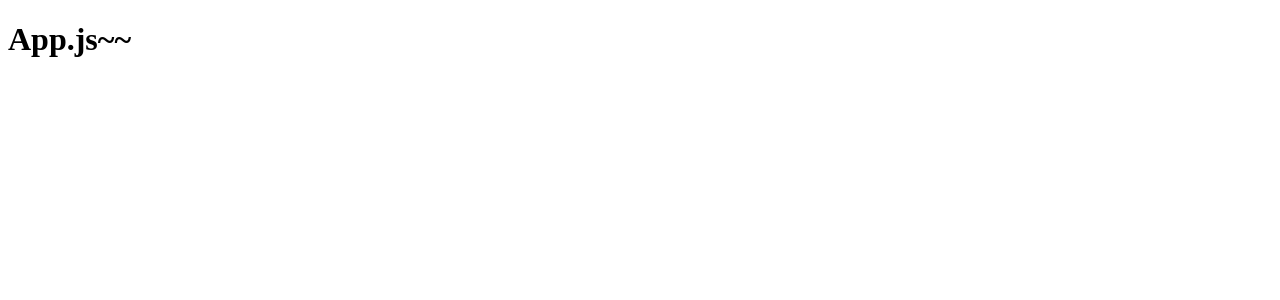
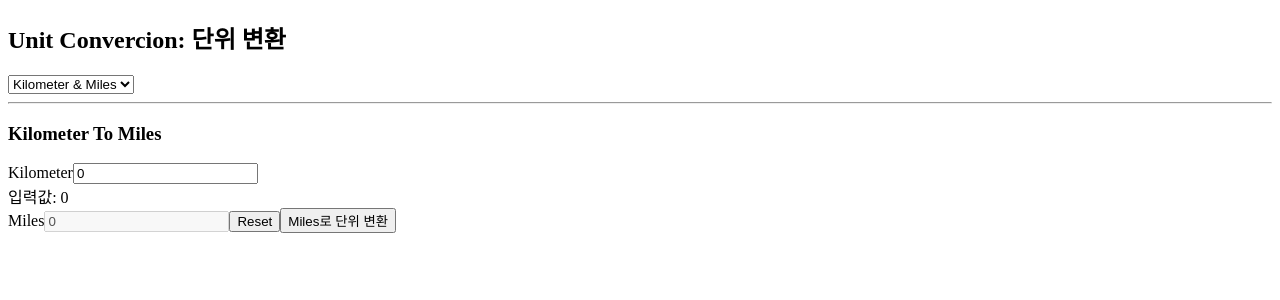
Before and after one commit to laurenCho9/react-movie-app, a React (Create React App) app in the folder react-app/: page / in a window 1280 px wide. Shown: the top 300 px of the page. Built offline with nearby package versions, Linux system fonts and the light colour scheme.

Commit message:
input 상태값 invert 하기

```diff
--- a/react-app/src/App.js
+++ b/react-app/src/App.js
@@ -1,7 +1,13 @@
+import Button from "./components/Button";
+import KilometerToMiles from "./components/KilometerToMiles";
+import MinutesToHours from "./components/MinutesToHours";
+import UnitConvercion from "./components/UnitConvercion";
+
 function App() {
   return (
     <div>
-      <h1>App.js~~</h1>
+      {/* <Button /> */}
+      <UnitConvercion />
     </div>
   );
 }
--- a/react-app/src/components/Button.jsx
+++ b/react-app/src/components/Button.jsx
@@ -1,7 +1,16 @@
+import { useState } from "react";
+
 function Button() {
+  const [count, setCount] = useState(0);
+  // 1. 직접 값을 설정해주는 법
+  // const onClick = () => setCount(count + 1); // 이런 방식은 예상치 못한 업데이트가 어디선가 일어나면 원하는 결과값과 다르게 나올 수 있으므로, 안에 또 함수를 담아줘야 혹시모를 상황에 대비할 수 있음. (아래처럼하는 게 좋은 관리 방법.)
+  // 2. 함수 전달하기
+  const onClick = () => setCount((current) => current + 1); // (current) 이 첫번째 argument(인자)가 현재 값인 것임. 이렇게 써주면 이 안에서 새로운 state가 되는 것임. 즉, 이게 더 안전한 방법. (혼동을 주는 걸 방지해줌.)
   return (
     <div>
       <h2>버튼 컴포넌트</h2>
+      <div>count: {count}</div>
+      <button onClick={onClick}>버튼</button>
     </div>
   );
 }
--- /dev/null
+++ b/react-app/src/components/KilometerToMiles.jsx
@@ -0,0 +1,45 @@
+import { useState } from "react";
+
+function KilometerToMiles() {
+  const [amount, setAmount] = useState(0);
+  const [invert, setInvert] = useState(false);
+  const onChange = (e) => setAmount(e.target.value);
+  const reset = () => setAmount(0);
+  const onInvert = (e) => {
+    reset();
+    setInvert((item) => !item);
+  };
+  return (
+    <div>
+      <h3>Kilometer To Miles</h3>
+      <label htmlFor="kilometer">Kilometer</label>
+      <input
+        id="kilometer"
+        type="number"
+        onChange={onChange}
+        placeholder="Kilometer"
+        value={invert ? amount * 1.60934 : amount}
+        disabled={invert}
+      />
+
+      <div>입력값: {amount}</div>
+
+      <label htmlFor="miles">Miles</label>
+      <input
+        id="miles"
+        type="number"
+        onChange={onChange}
+        placeholder="Miles"
+        value={invert ? amount : amount / 1.60934}
+        disabled={!invert}
+      />
+
+      <button onClick={reset}>Reset</button>
+      <button onClick={onInvert}>
+        {invert ? "kilometer로 단위 변환" : "Miles로 단위 변환"}
+      </button>
+    </div>
+  );
+}
+
+export default KilometerToMiles;
--- /dev/null
+++ b/react-app/src/components/MinutesToHours.jsx
@@ -0,0 +1,60 @@
+import { useState } from "react";
+
+function MinutesToHours() {
+  // 데이터를 업데이트 하는 방법은 setState 함수를 사용하는 것.
+  const [amount, setAmount] = useState(0); //[]배열의 첫번째 요소는 데이터, 두번째 요소는 데이터를 수정하기 위한 함수다.
+  const [invert, setInvert] = useState(false);
+  const onChange = (e) => {
+    // console.log(e.target.value);
+    setAmount(e.target.value);
+  };
+  const reset = () => setAmount(0);
+  //   const onInvert = () => setInvert(!invert);
+  const onInvert = () => {
+    reset();
+    setInvert((current) => !current);
+  };
+  return (
+    <div>
+      <h3>Minutes To Hours</h3>
+      {/* 1. 분 => 시간으로 변환 */}
+      <label htmlFor="minutes">Minutes</label>
+      <input
+        id="minutes"
+        type="number"
+        onChange={onChange} // 해당 인풋에만 onChange 값을 넣어주면 아래 인풋박스의 시간 값은 입력, 수정(변경)할 수 없음.
+        placeholder="Minutes"
+        value={invert ? amount * 60 : amount}
+        // disabled={invert === true}
+        disabled={invert}
+      />
+      <div>입력값: {amount}</div>
+
+      <label htmlFor="hours">Hours</label>
+      <input
+        id="hours"
+        type="number"
+        onChange={onChange}
+        placeholder="Hours"
+        // value={amount / 60} // 새로 업데이트 된 값을 가지고 다시 한 번 리렌더링 되는 것임.
+        value={invert ? amount : Math.round(amount / 60)} // 반올림 하고 싶다면.
+        // disabled // 입력, 클릭 안되게 막아주는 속성.
+        // disabled={invert === false} // 명시적으로 속성 값 작성.
+        disabled={!invert} // 짧게 작성.
+      />
+
+      <button onClick={reset}>Reset</button>
+      <button onClick={onInvert}>
+        {invert ? "분으로 단위 변환" : "시로 단위 변환"}
+      </button>
+    </div>
+  );
+}
+
+/*
+jsx에서 속성 작성할 때
+    class는 className=""
+    for는 htmlFor=""
+*/
+
+export default MinutesToHours;
--- /dev/null
+++ b/react-app/src/components/UnitConvercion.jsx
@@ -0,0 +1,28 @@
+import { useState } from "react";
+import MinutesToHours from "./MinutesToHours";
+import KilometerToMiles from "./KilometerToMiles";
+
+// 수정한 함수를 실행하면 컴포넌트들이 리렌더링 된다.
+function UnitConvercion() {
+  const [index, setIndex] = useState("1");
+  const onSelect = (e) => {
+    // console.log(e.target.value);
+    setIndex(e.target.value);
+  };
+  return (
+    <div>
+      <h2>Unit Convercion: 단위 변환</h2>
+      <select value={index} onChange={onSelect}>
+        <option value="0">Minutes & Hours</option>
+        <option value="1">Kilometer & Miles</option>
+      </select>
+      <hr />
+      {index === "0" ? <MinutesToHours /> : null}
+      {index === "1" ? <KilometerToMiles /> : null}
+      {/* <MinutesToHours />
+      <KilometerToMiles /> */}
+    </div>
+  );
+}
+
+export default UnitConvercion;
```
Also changed, not shown: 1 other file (tests, documents, lock files or other folders).
